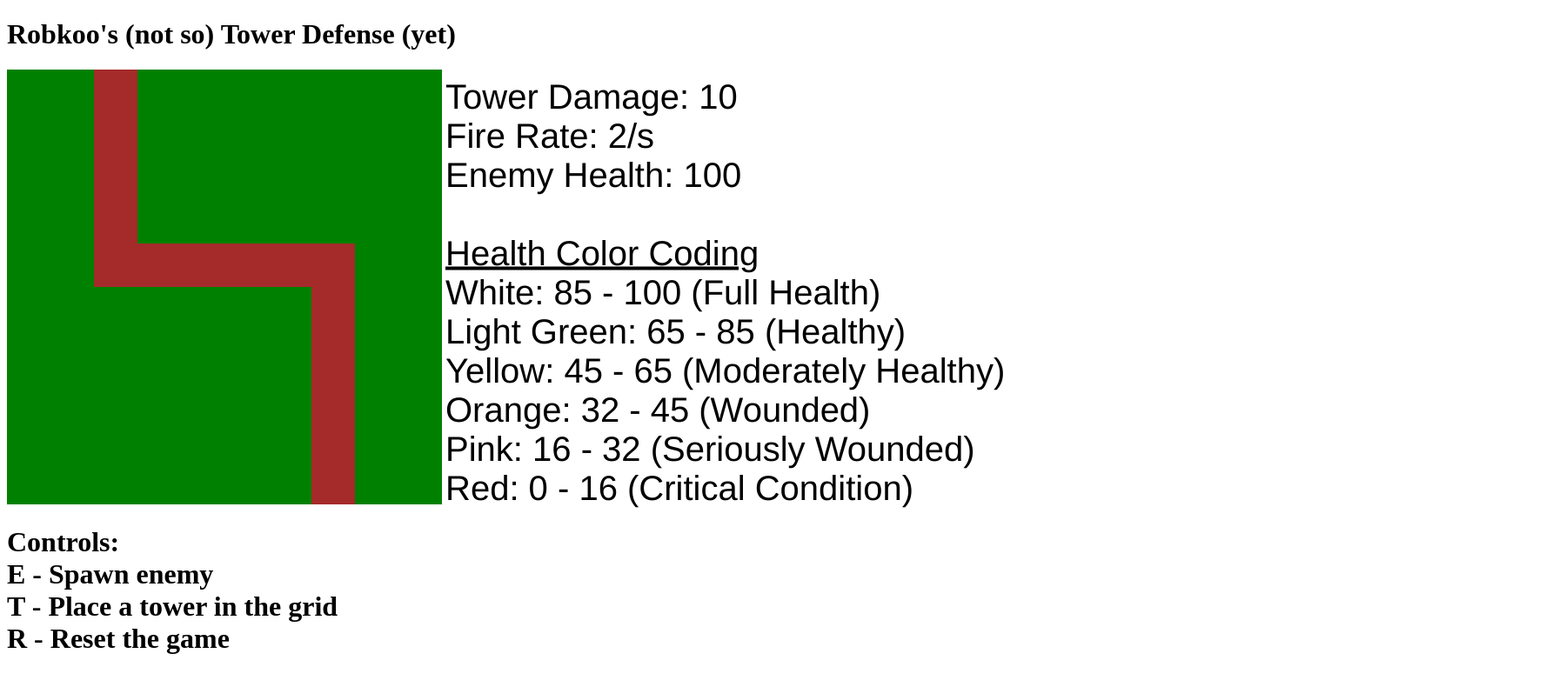
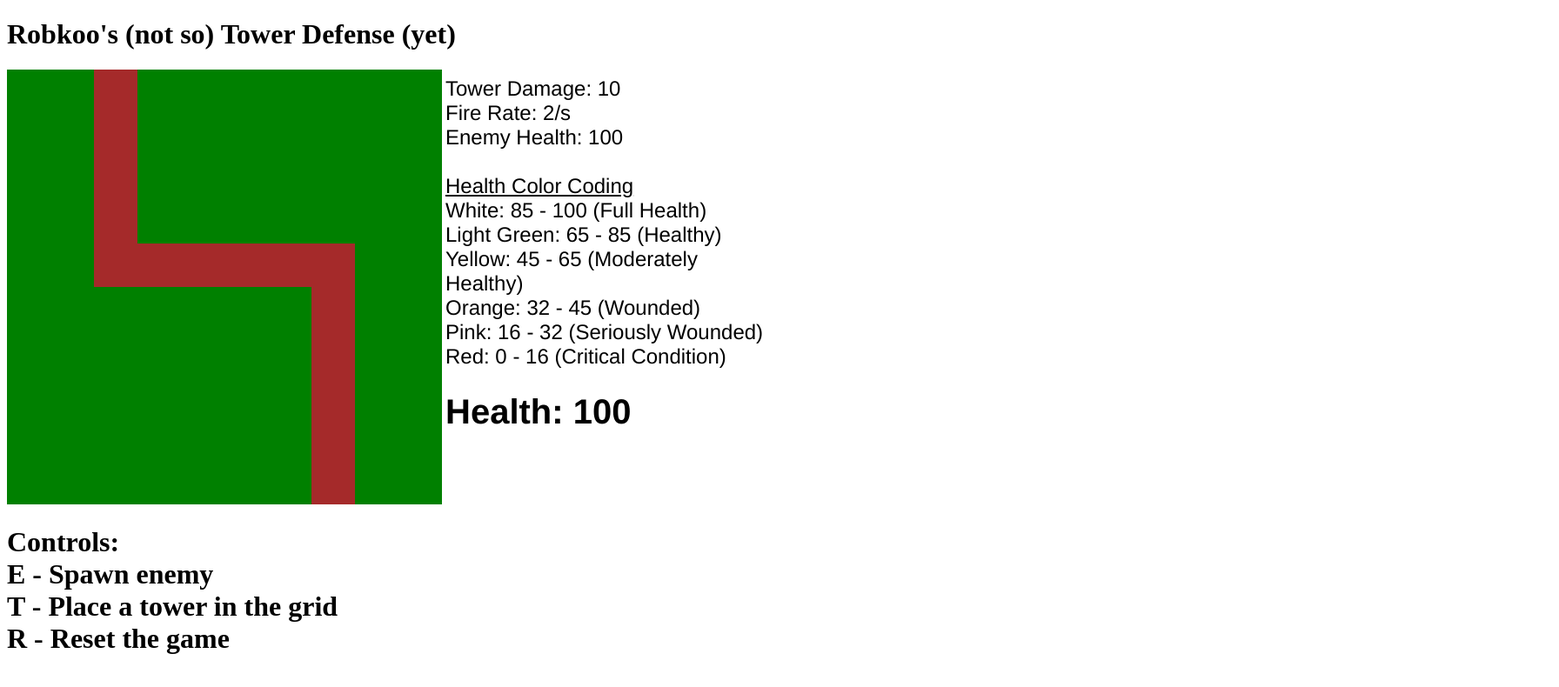
Before and after one commit to RobkooCZ/RTD, a plain HTML site: page index.html in a window 1280 px wide. Shown: the whole page at 87% size, 1792 px wide, since content can reach past the window. Drawn offline with Linux system fonts and the light colour scheme.

Commit message:
added simple game health

```diff
--- a/dist/main.js
+++ b/dist/main.js
@@ -153,7 +153,10 @@ class BasicTower {
 /// <reference path="basicBullet.ts" />
 const staticInfo = document.createElement('div');
 staticInfo.className = 'staticInfo';
+const gameHealth = document.createElement('h2');
+gameHealth.className = 'gameHealth';
 document.body.appendChild(staticInfo);
+document.body.appendChild(gameHealth);
 document.addEventListener('DOMContentLoaded', () => {
     const map = [
         [0, 0, 1, 0, 0, 0, 0, 0, 0, 0],
@@ -194,6 +197,8 @@ document.addEventListener('DOMContentLoaded', () => {
     let damage = 10;
     let fireRate = 2;
     let health = 100;
+    let GameHealth = 100;
+    gameHealth.innerHTML = `Health: ${GameHealth}`;
     staticInfo.innerHTML = `Tower Damage: ${damage}<br>Fire Rate: ${fireRate}/s<br>Enemy Health: ${health}<br><br><u>Health Color Coding </u><br>White: 85 - 100 (Full Health)<br>Light Green: 65 - 85 (Healthy)<br>Yellow: 45 - 65 (Moderately Healthy)<br>Orange: 32 - 45 (Wounded)<br>Pink: 16 - 32 (Seriously Wounded)<br>Red: 0 - 16 (Critical Condition)`;
     let cursorX = 0; // Initialize cursorX
     let cursorY = 0; // Initialize cursorY
@@ -244,6 +249,8 @@ document.addEventListener('DOMContentLoaded', () => {
             bullets = []; // Reset the bullets array
             enemies = []; // Reset the enemies array
             currentPathIndex = []; // Reset the path index for enemies
+            GameHealth = 100; // Reset the game health
+            gameHealth.innerHTML = `Health: ${GameHealth}`; // Update the health display
         }
     });
     // toggle to let the enemy move
@@ -330,6 +337,13 @@ document.addEventListener('DOMContentLoaded', () => {
                     }
                 });
             }
+            // If the enemy has reached the end of the path
+            else if (ctx) {
+                GameHealth -= 1; // Reduce health by 1
+                gameHealth.innerHTML = `Health: ${GameHealth}`; // Update the health display
+                enemies.splice(enemyIndex, 1); // Remove enemy from the array
+                currentPathIndex.splice(enemyIndex, 1); // Remove path index for the enemy
+            }
             // Remove enemy if health is zero or below
             if (enemy.health <= 0) {
                 enemies.splice(enemyIndex, 1); // Remove enemy from the array
--- a/style.css
+++ b/style.css
@@ -1,8 +1,18 @@
 .staticInfo {
     position: absolute;
-    top: 42%;
-    left: 90%;
-    width: 100%;
+    top: 32%;
+    left: 55%;
+    width: 30%;
+    transform: translate(-50%, -50%);
+    font-family: 'Franklin Gothic Medium', 'Arial Narrow', Arial, sans-serif;
+    font-size: 3vh;
+}
+
+.gameHealth{
+    position: absolute;
+    top: 55%;
+    left: 55%;
+    width: 30%;
     transform: translate(-50%, -50%);
     font-family: 'Franklin Gothic Medium', 'Arial Narrow', Arial, sans-serif;
     font-size: 5vh;
```
Also changed, not shown: src/game.ts (+18 -0 lines), CHANGELOG.md, README.md.
